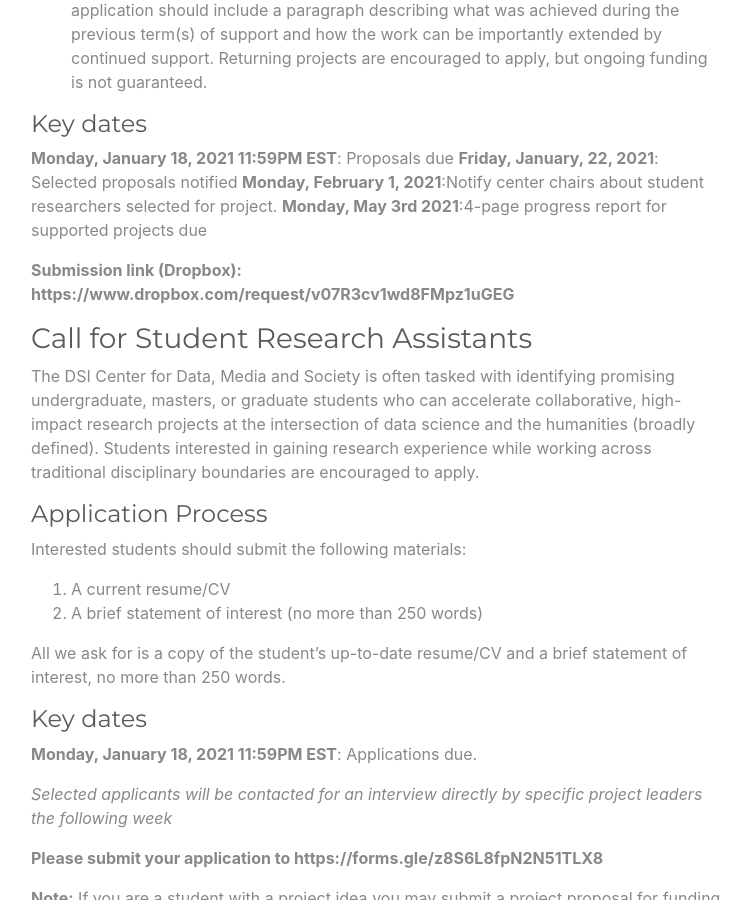
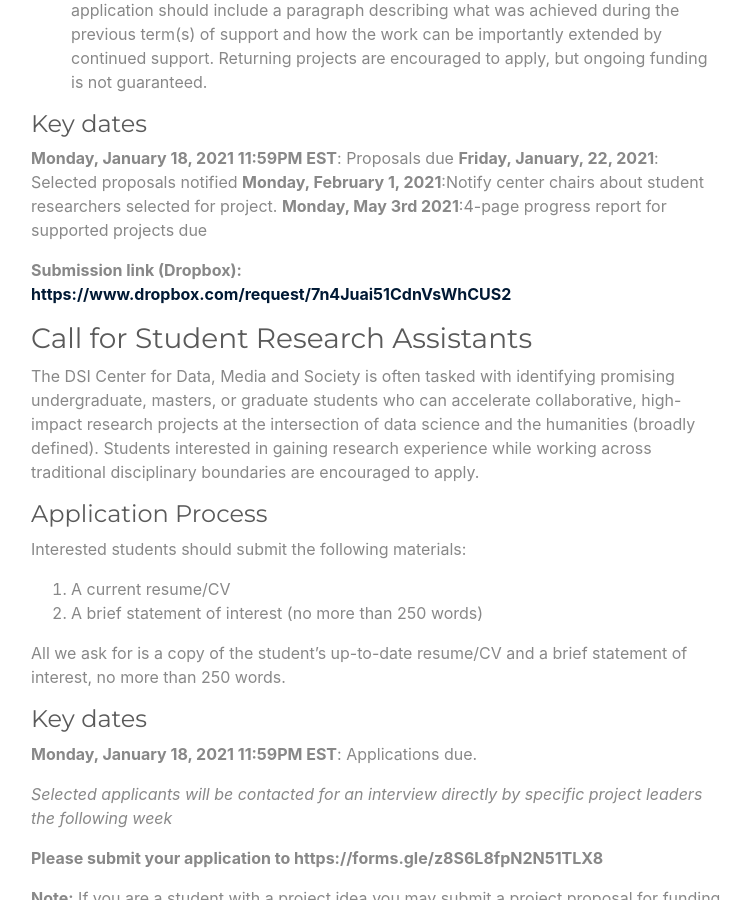
Before and after one commit to datascienceinstitute/data-media-society, a Jekyll site: the page built from index.md, in a window 1280 px wide and 900 px high, scrolled down 1444 px. Shown: the whole window, without its empty margins (264-1014 px from the left). Built offline with Jekyll 4.4.1, drawn with Linux system fonts in a browser that asks for light colours; part of the change alters nothing that is shown.

Commit message:
lazy commit msg

```diff
--- a/index.md
+++ b/index.md
@@ -43,7 +43,8 @@ Project proposals should be a maximum of 1 page, and include the following infor
 **Monday, February 1, 2021**:Notify center chairs about student researchers selected for project.
 **Monday, May 3rd 2021**:4-page progress report for supported projects due
 
-**Submission link (Dropbox):  https://www.dropbox.com/request/v07R3cv1wd8FMpz1uGEG**
+
+**Submission link (Dropbox):  [https://www.dropbox.com/request/7n4Juai51CdnVsWhCUS2](https://www.dropbox.com/request/7n4Juai51CdnVsWhCUS2)**
 
 
 ### Call for Student Research Assistants
```
